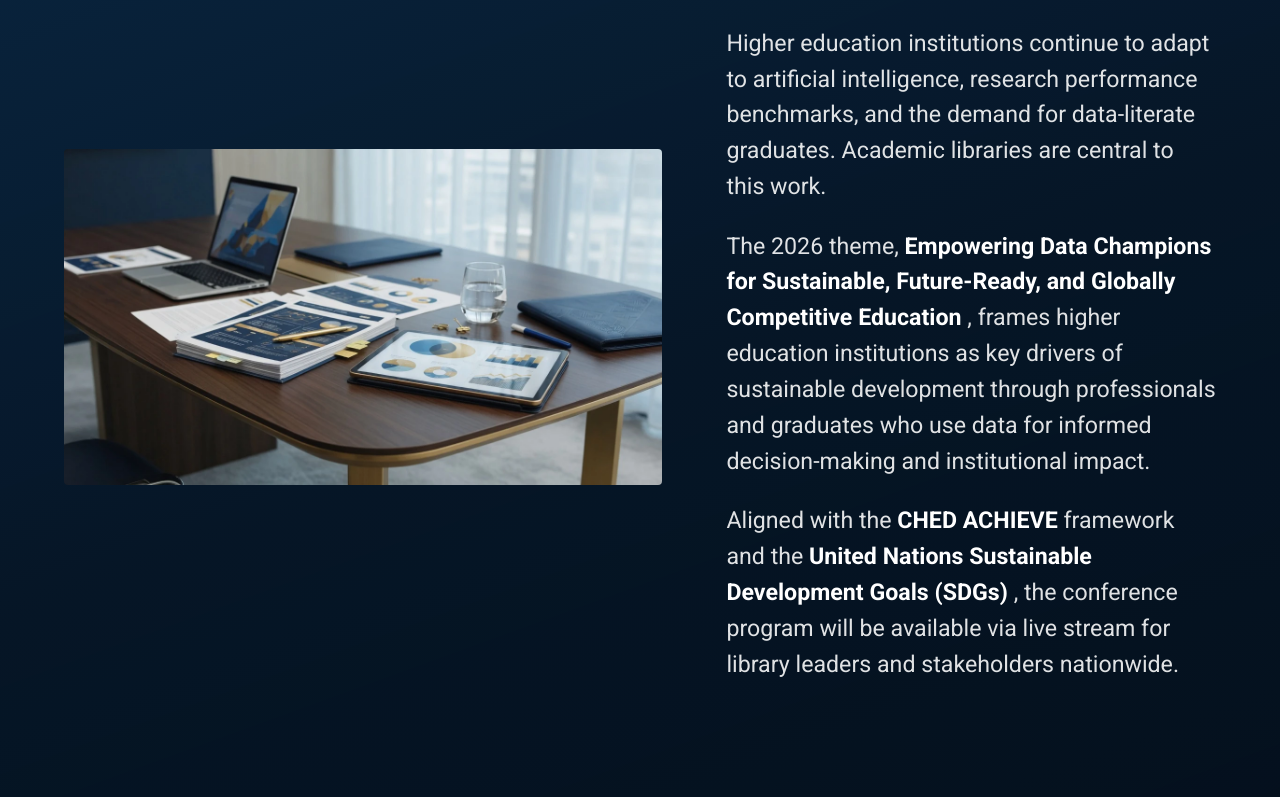
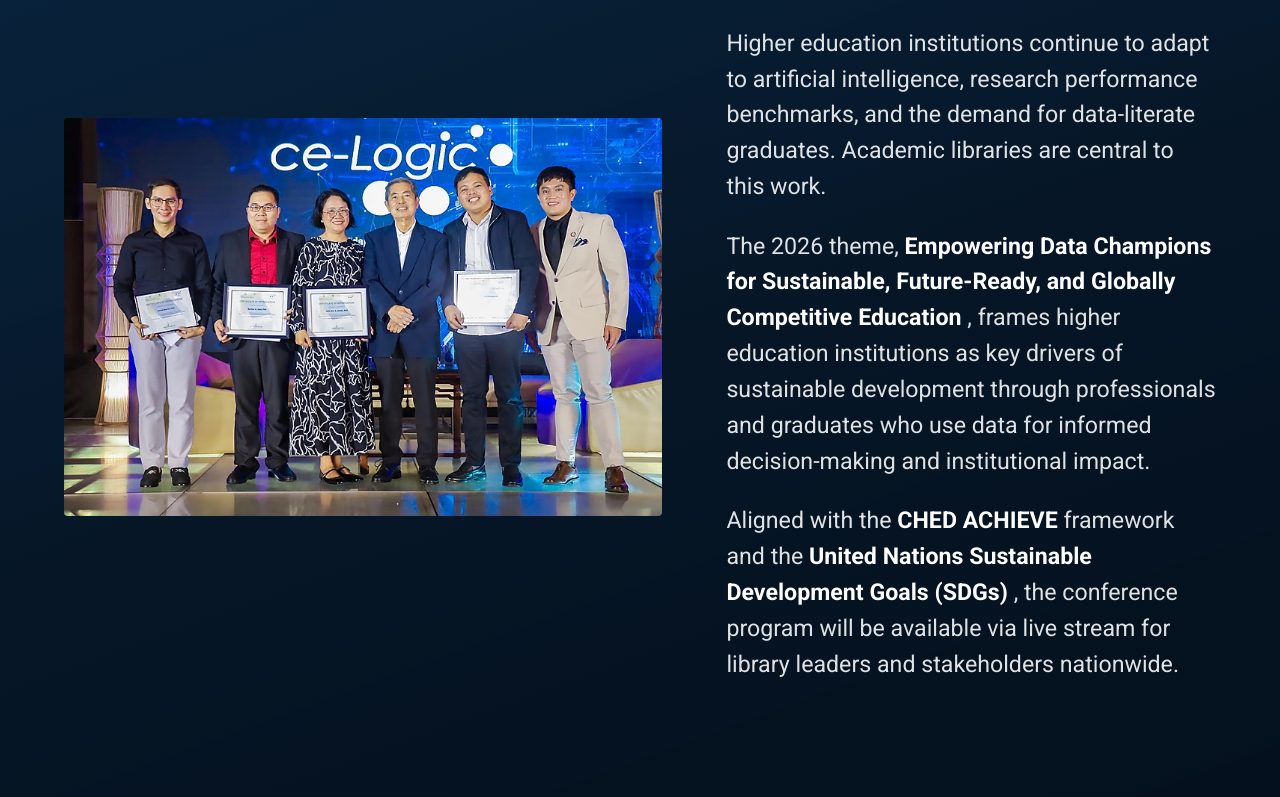
Before and after one commit to MJ-KOLLtd/Natcon_Astro, an Astro site: page / in a window 1280 px wide. Shown: the part 5303-6100 px from the top of the page. Built offline with nearby package versions, Linux system fonts and the light colour scheme; Astro itself is replaced by a stand-in of ours.

Commit message:
Sync production with localhost: cache-bust partner logos and 2026 theme image

```diff
--- a/src/components/FinalCta.astro
+++ b/src/components/FinalCta.astro
@@ -15,8 +15,8 @@ const sponsors = [
   { src: '/assets/partner-scientific.webp', alt: 'Scientific e-Resources', className: 'is-wordmark' },
   { src: '/assets/partner-gale.webp', alt: 'Gale', className: 'is-wordmark' },
   { src: '/assets/partner-mcgraw.webp', alt: 'McGraw Hill' },
-  { src: '/assets/partner-cambridge.webp', alt: 'Cambridge', className: 'is-wordmark is-light-logo' },
-  { src: '/assets/partner-knimbus.webp', alt: 'Knimbus', className: 'is-wordmark is-light-logo' },
+  { src: '/assets/partner-cambridge-071626.webp', alt: 'Cambridge', className: 'is-wordmark is-light-logo' },
+  { src: '/assets/partner-knimbus-071626.webp', alt: 'Knimbus', className: 'is-wordmark is-light-logo' },
 ];
 ---
 
--- a/src/components/Partners.astro
+++ b/src/components/Partners.astro
@@ -36,7 +36,7 @@ const knowledgePartners = [
     box: 'square',
   },
   {
-    logo: '/assets/partner-cambridge.webp',
+    logo: '/assets/partner-cambridge-071626.webp',
     alt: 'Cambridge',
     badge: 'Scholarly publishing',
     name: 'Cambridge',
@@ -45,7 +45,7 @@ const knowledgePartners = [
     logoTone: 'light',
   },
   {
-    logo: '/assets/partner-knimbus.webp',
+    logo: '/assets/partner-knimbus-071626.webp',
     alt: 'Knimbus',
     badge: 'Discovery platform',
     name: 'Knimbus',
--- a/src/components/Theme.astro
+++ b/src/components/Theme.astro
@@ -7,11 +7,14 @@
     <div class="nc-theme-split">
       <div class="nc-theme-visual">
         <img
-          src="/assets/visual-strategy.webp"
-          alt="Strategic planning session with institutional data and reports"
-          width="1280"
-          height="720"
+          src="/assets/visual-theme-2026.webp"
+          srcset="/assets/visual-theme-2026.webp 800w, /assets/visual-theme-2026@2x.webp 1362w"
+          sizes="(max-width: 900px) 100vw, 52vw"
+          alt="Conference theme — empowering data champions for sustainable, future-ready education"
+          width="1362"
+          height="908"
           loading="lazy"
+          decoding="async"
         />
       </div>
       <div>
--- a/src/styles/natcon.css
+++ b/src/styles/natcon.css
@@ -1748,7 +1748,7 @@
     .cel-nc .nc-theme-visual {
       border-radius: 4px;
       overflow: hidden;
-      aspect-ratio: 16 / 9;
+      aspect-ratio: 3 / 2;
       background: transparent;
     }
     .cel-nc .nc-theme-visual img {
```
Also changed, not shown: public/assets/partner-cambridge-071626.webp (added), public/assets/partner-knimbus-071626.webp (added), public/assets/visual-theme-2026.webp (added), public/assets/visual-theme-2026@2x.webp (added).
